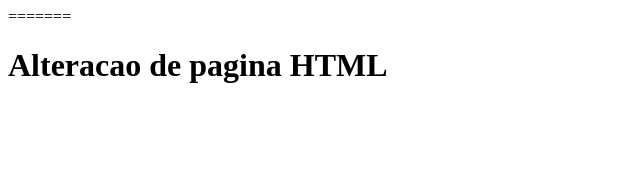
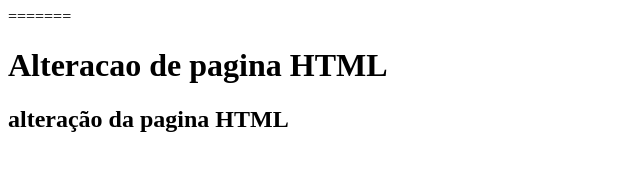
Before and after one commit to Soares-sfs/gama-no-github, a plain HTML site: page index.html in a window 1280 px wide. Shown: the whole page, without its empty margins (0-640 px from the left). Drawn offline with Linux system fonts and the light colour scheme.

Commit message:
Atualização a partir do GitHub

```diff
--- a/index.html
+++ b/index.html
@@ -7,7 +7,10 @@
     <title>Document</title>
   </head>
   <body>
+
     =======
     <h1>Alteracao de pagina HTML</h1>
+    <h2> alteração da pagina HTML</h2>
+
   </body>
 </html>
```
